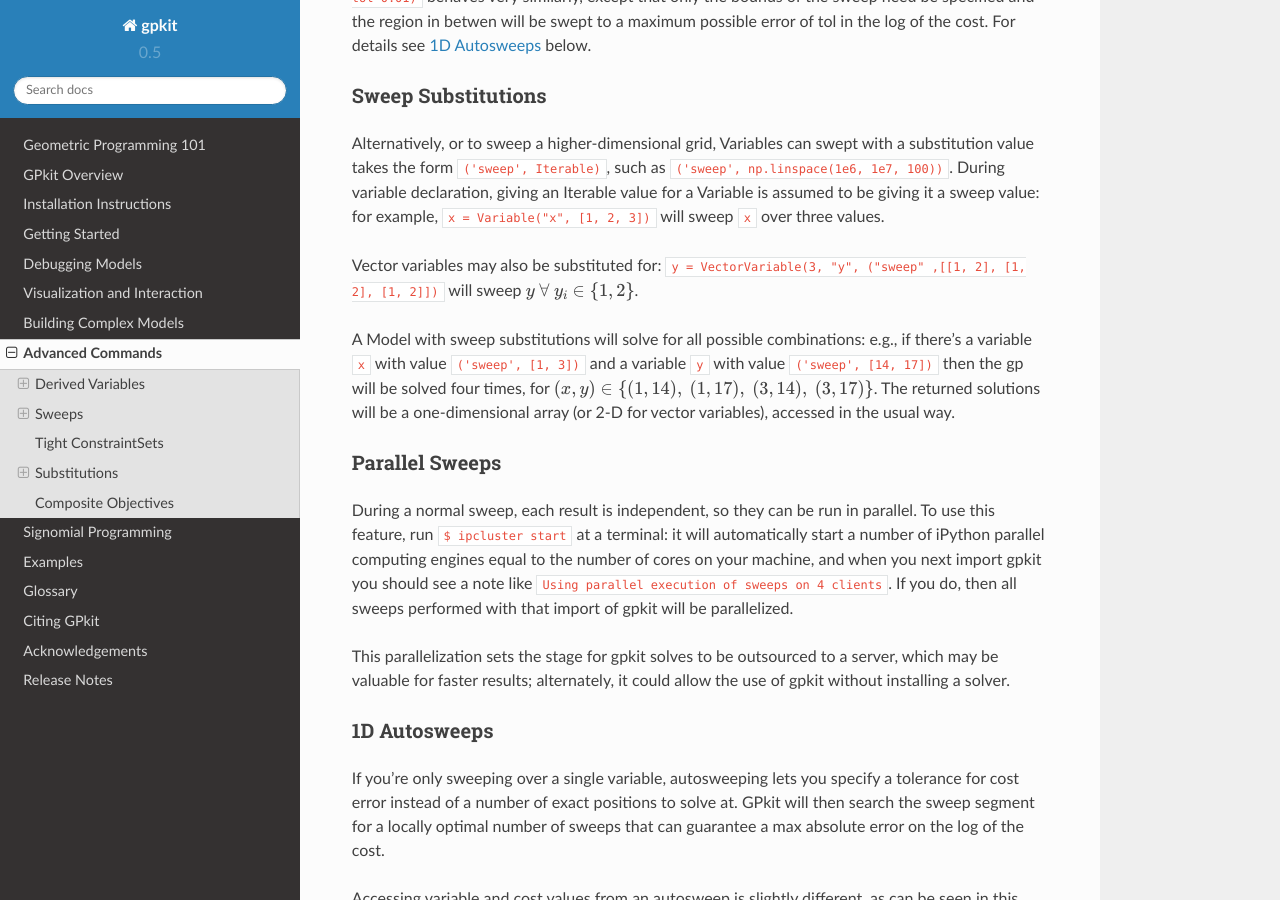
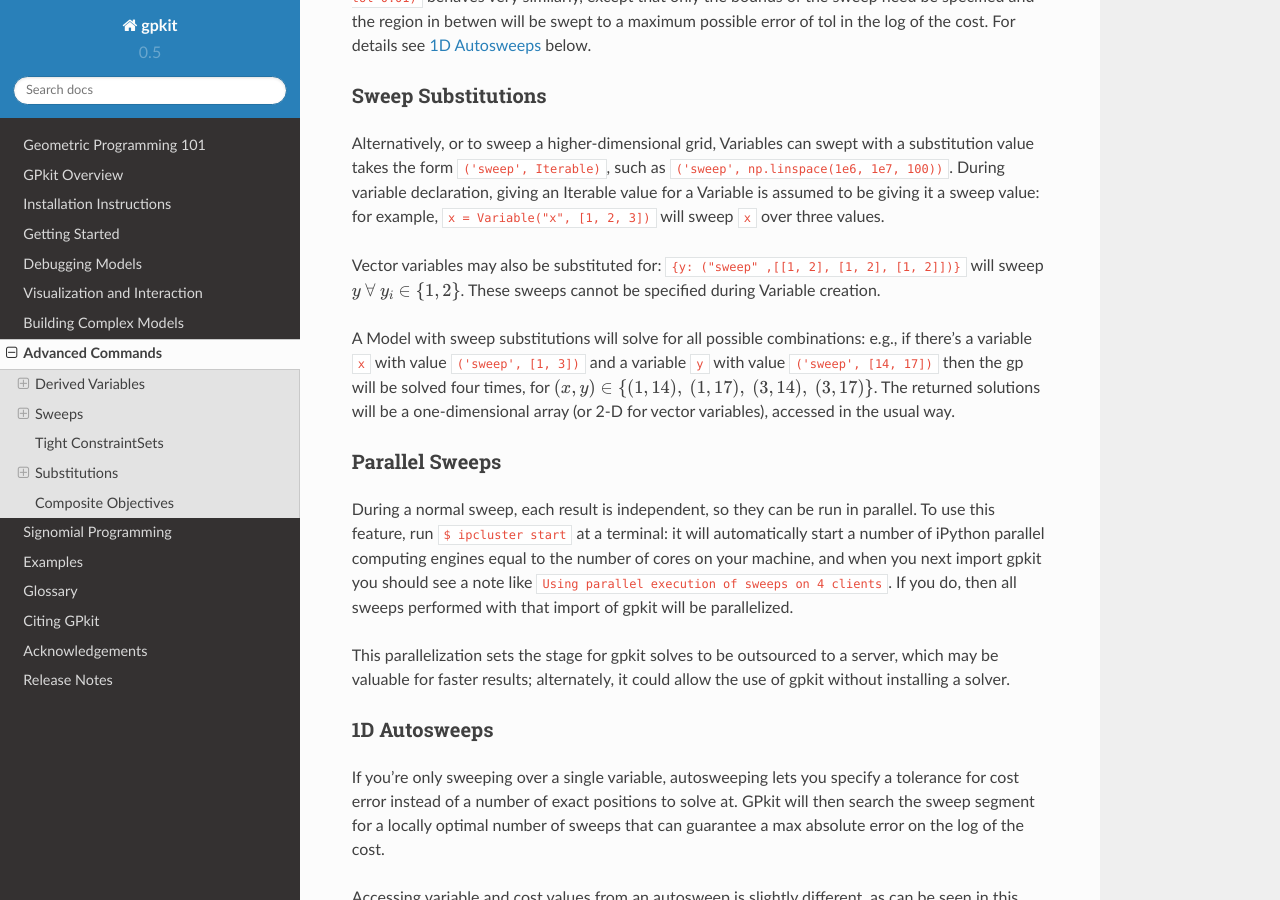
Before and after one commit to convexengineering/gpkit, a Sphinx documentation site: the page built from docs/source/advancedcommands.rst, in a window 1280 px wide and 900 px high, scrolled down 1268 px. Built offline with Sphinx 7.4.7 and the Read the Docs theme 2.0.0, drawn with Linux system fonts in a browser that asks for light colours.

Commit message:
Fix vector sweep documentation

```diff
--- a/docs/source/advancedcommands.rst
+++ b/docs/source/advancedcommands.rst
@@ -63,7 +63,7 @@ Sweep Substitutions
 -------------------
 Alternatively, or to sweep a higher-dimensional grid, Variables can swept with a substitution value takes the form ``('sweep', Iterable)``, such as ``('sweep', np.linspace(1e6, 1e7, 100))``. During variable declaration, giving an Iterable value for a Variable is assumed to be giving it a sweep value: for example, ``x = Variable("x", [1, 2, 3])`` will sweep ``x`` over three values.
 
-Vector variables may also be substituted for: ``y = VectorVariable(3, "y", ("sweep" ,[[1, 2], [1, 2], [1, 2]])`` will sweep :math:`y\ \forall~y_i\in\left\{1,2\right\}`.
+Vector variables may also be substituted for: ``{y: ("sweep" ,[[1, 2], [1, 2], [1, 2]])}`` will sweep :math:`y\ \forall~y_i\in\left\{1,2\right\}`. These sweeps cannot be specified during Variable creation.
 
 A Model with sweep substitutions will solve for all possible combinations: e.g., if there’s a variable ``x`` with value ``('sweep', [1, 3])`` and a variable ``y`` with value ``('sweep', [14, 17])`` then the gp will be solved four times, for :math:`(x,y)\in\left\{(1, 14),\ (1, 17),\ (3, 14),\ (3, 17)\right\}`. The returned solutions will be a one-dimensional array (or 2-D for vector variables), accessed in the usual way.
 
```
